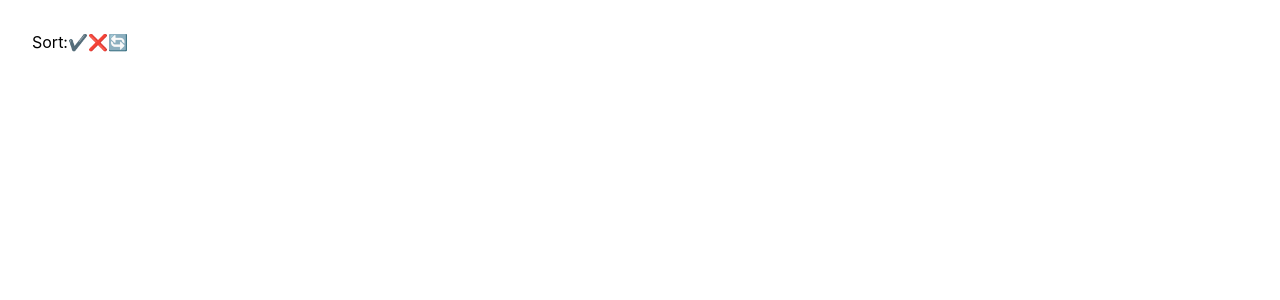
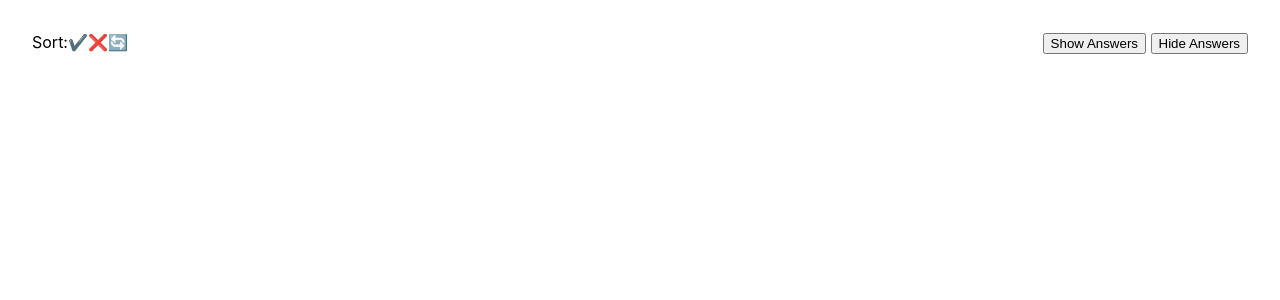
Before and after one commit to legharir/flashcards, a React (Create React App) app: page / in a window 1280 px wide. Shown: the top 300 px of the page. Built offline with nearby package versions, Linux system fonts and the light colour scheme.

Commit message:
Show/hide all answers

```diff
--- a/src/App.js
+++ b/src/App.js
@@ -4,6 +4,11 @@ import styled from "styled-components";
 
 const Container = styled.div`
   margin: 2em;
+`;
+
+const Horizontal = styled.div`
+  display: flex;
+  justify-content: space-between;
 `;
 
 const Clickable = styled.span`
@@ -25,6 +30,7 @@ function App() {
           question: pasteData[i],
           answer: pasteData[i + 1],
           status: "unattempted",
+          showAnswer: true,
         });
       }
     }
@@ -53,6 +59,13 @@ function App() {
   useEffect(() => {
     window.localStorage.setItem("flashcards", JSON.stringify(flashcards));
   }, [flashcards]);
+
+  const setShowAnswer = (flashcardIndex, showAnswer) => {
+    const updatedFlashcards = flashcards.map((flashcard, idx) =>
+      idx !== flashcardIndex ? flashcard : { ...flashcard, showAnswer }
+    );
+    setFlashcards(updatedFlashcards);
+  };
 
   const setFlashcardStatus = (flashcardIndex, status) => {
     const updatedFlashcards = flashcards.map((flashcard, idx) =>
@@ -84,16 +97,38 @@ function App() {
     setFlashcards(updatedFlashcards);
   };
 
+  const handleShowHideAllFlashcardAnswers = (showFlashcardAnswers) => {
+    setFlashcards(
+      flashcards.map((flashcard) => ({
+        ...flashcard,
+        showAnswer: showFlashcardAnswers,
+      }))
+    );
+  };
+
   return (
     <Container>
-      <div>
-        Sort:
-        <Clickable onClick={() => sortFlashcards("correct")}>✔️</Clickable>
-        <Clickable onClick={() => sortFlashcards("incorrect")}>❌</Clickable>
-        <Clickable onClick={() => sortFlashcards("unattempted")}>🔄</Clickable>
-      </div>
+      <Horizontal>
+        <div>
+          Sort:
+          <Clickable onClick={() => sortFlashcards("correct")}>✔️</Clickable>
+          <Clickable onClick={() => sortFlashcards("incorrect")}>❌</Clickable>
+          <Clickable onClick={() => sortFlashcards("unattempted")}>
+            🔄
+          </Clickable>
+        </div>
+        <div>
+          <button onClick={() => handleShowHideAllFlashcardAnswers(true)}>
+            Show Answers
+          </button>{" "}
+          <button onClick={() => handleShowHideAllFlashcardAnswers(false)}>
+            Hide Answers
+          </button>
+        </div>
+      </Horizontal>
       <Flashcards
         flashcards={flashcards}
+        setShowAnswer={setShowAnswer}
         setFlashcardStatus={setFlashcardStatus}
         setFlashcardImage={setFlashcardImage}
       />
--- a/src/Flashcard.js
+++ b/src/Flashcard.js
@@ -18,13 +18,12 @@ const StatusChanger = styled.span`
   cursor: pointer;
 `;
 
-function Flashcard({ flashcard, setFlashcardStatus, setFlashcardImage }) {
-  const [answerVisibility, setAnswerVisibility] = useState(false);
-
-  const onAnswerVisibilityToggleClicked = () => {
-    setAnswerVisibility((answerVisibility) => !answerVisibility);
-  };
-
+function Flashcard({
+  flashcard,
+  setShowAnswer,
+  setFlashcardStatus,
+  setFlashcardImage,
+}) {
   return (
     <Container status={flashcard.status}>
       <div>
@@ -43,10 +42,13 @@ function Flashcard({ flashcard, setFlashcardStatus, setFlashcardImage }) {
         imageUrl={flashcard.questionImageUrl}
         setFlashcardImage={(...args) => setFlashcardImage(true, ...args)}
       />
-      <button className="link-button" onClick={onAnswerVisibilityToggleClicked}>
-        {answerVisibility ? "Hide Answer" : "Reveal Answer"}
+      <button
+        className="link-button"
+        onClick={() => setShowAnswer(!flashcard.showAnswer)}
+      >
+        {flashcard.showAnswer ? "Hide Answer" : "Reveal Answer"}
       </button>
-      {answerVisibility && (
+      {flashcard.showAnswer && (
         <QuestionAnswer
           text={flashcard.answer}
           imageUrl={flashcard.answerImageUrl}
--- a/src/Flashcards.js
+++ b/src/Flashcards.js
@@ -1,10 +1,16 @@
 import Flashcard from "./Flashcard";
 
-function Flashcards({ flashcards, setFlashcardStatus, setFlashcardImage }) {
+function Flashcards({
+  flashcards,
+  setShowAnswer,
+  setFlashcardStatus,
+  setFlashcardImage,
+}) {
   const flashcardsList = flashcards.map((flashcard, idx) => (
     <Flashcard
       key={flashcard.question}
       flashcard={flashcard}
+      setShowAnswer={(...args) => setShowAnswer(idx, ...args)}
       setFlashcardStatus={(...args) => setFlashcardStatus(idx, ...args)}
       setFlashcardImage={(...args) => setFlashcardImage(idx, ...args)}
     />
--- a/src/QuestionAnswer.js
+++ b/src/QuestionAnswer.js
@@ -18,13 +18,7 @@ function QuestionAnswer({ text, imageUrl, setFlashcardImage }) {
   return (
     <Container>
       <span>{text}</span>
-      {imageUrl && (
-        <img
-          src={imageUrl}
-          alt=""
-          styles={{ maxWidth: "60%", maxHeight: "500px" }}
-        />
-      )}
+      {imageUrl && <img src={imageUrl} alt="" styles={{ maxWidth: "60%" }} />}
       <button onClick={handlePasteImage}>Paste Image</button>
     </Container>
   );
```
